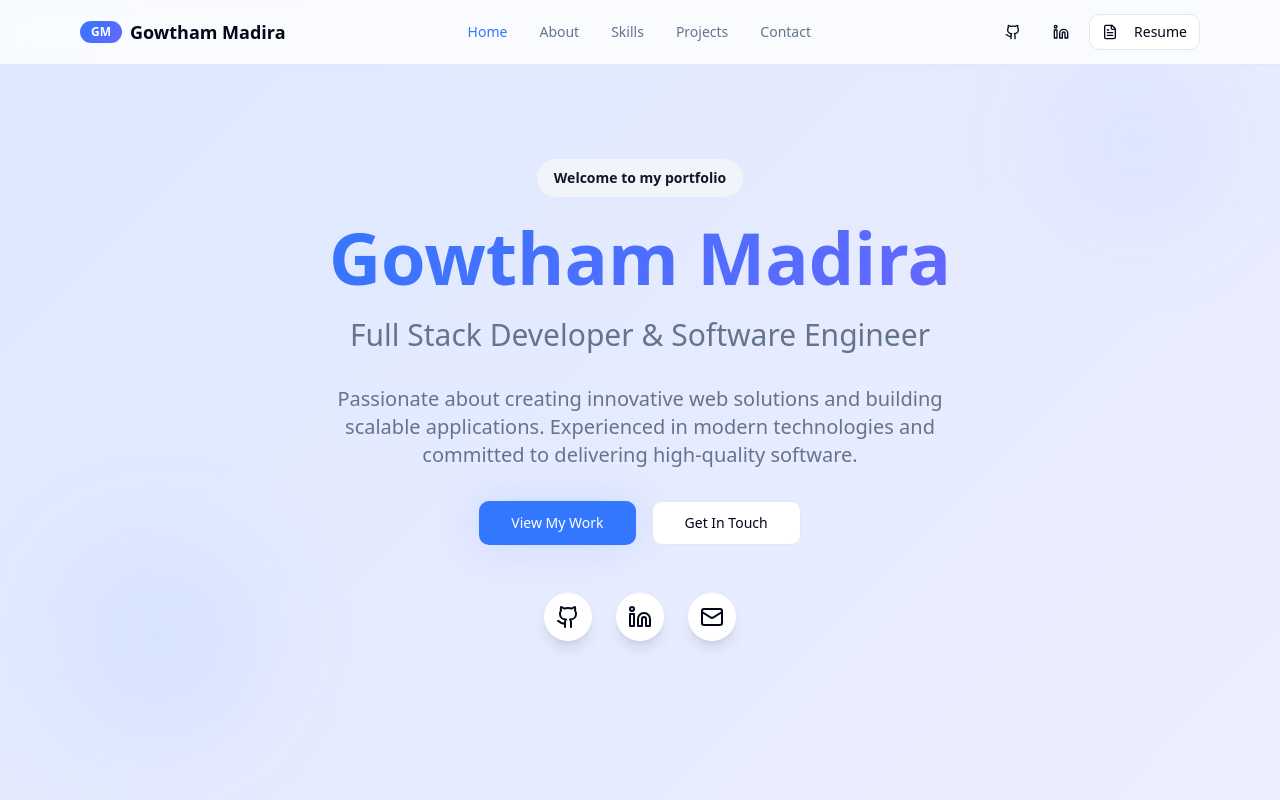
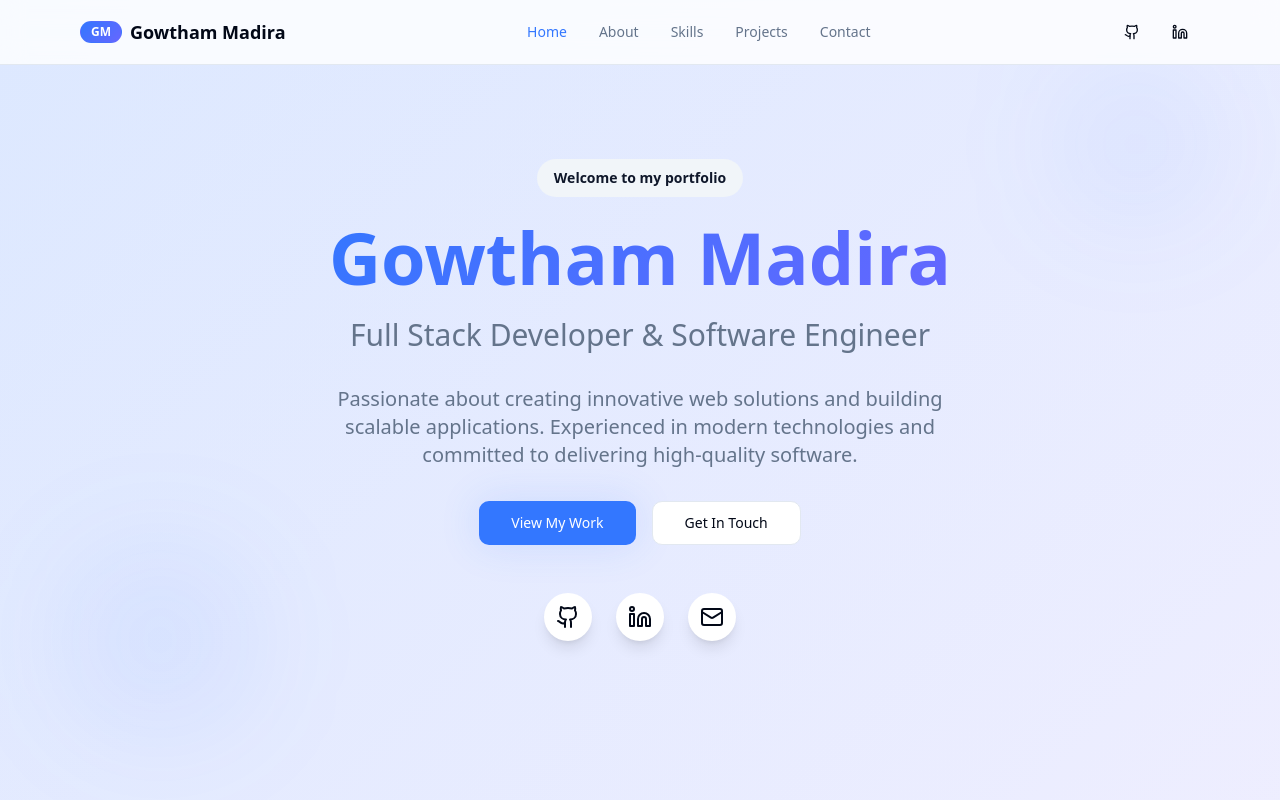
Before and after one commit to MadiraGowtham/Portfolio, a React (Vite) app: page / in a window 1280 px wide. Shown: the top 800 px of the page. Built offline with nearby package versions, Linux system fonts and the light colour scheme.

Commit message:
Remove resume option
Remove the resume option from the portfolio.

```diff
--- a/src/components/Portfolio/Navigation.tsx
+++ b/src/components/Portfolio/Navigation.tsx
@@ -1,8 +1,7 @@
 import { useState, useEffect } from "react";
 import { Button } from "@/components/ui/button";
 import { Badge } from "@/components/ui/badge";
-import { Menu, X, Github, Linkedin, FileText } from "lucide-react";
-import resumeImage from "@/assets/resume.png";
+import { Menu, X, Github, Linkedin } from "lucide-react";
 
 const Navigation = () => {
   const [isMenuOpen, setIsMenuOpen] = useState(false);
@@ -91,12 +90,6 @@ const Navigation = () => {
                 <Linkedin className="w-4 h-4" />
               </a>
             </Button>
-            <Button variant="outline" size="sm" asChild>
-              <a href={resumeImage} target="_blank" rel="noopener noreferrer">
-                <FileText className="w-4 h-4 mr-2" />
-                Resume
-              </a>
-            </Button>
           </div>
 
           {/* Mobile Menu Button */}
@@ -145,12 +138,6 @@ const Navigation = () => {
                     <Linkedin className="w-4 h-4" />
                   </a>
                 </Button>
-                <Button variant="outline" size="sm" asChild>
-                  <a href={resumeImage} target="_blank" rel="noopener noreferrer">
-                    <FileText className="w-4 h-4 mr-2" />
-                    Resume
-                  </a>
-                </Button>
               </div>
             </div>
           </div>
```
Also changed, not shown: src/assets/resume.png (deleted).
